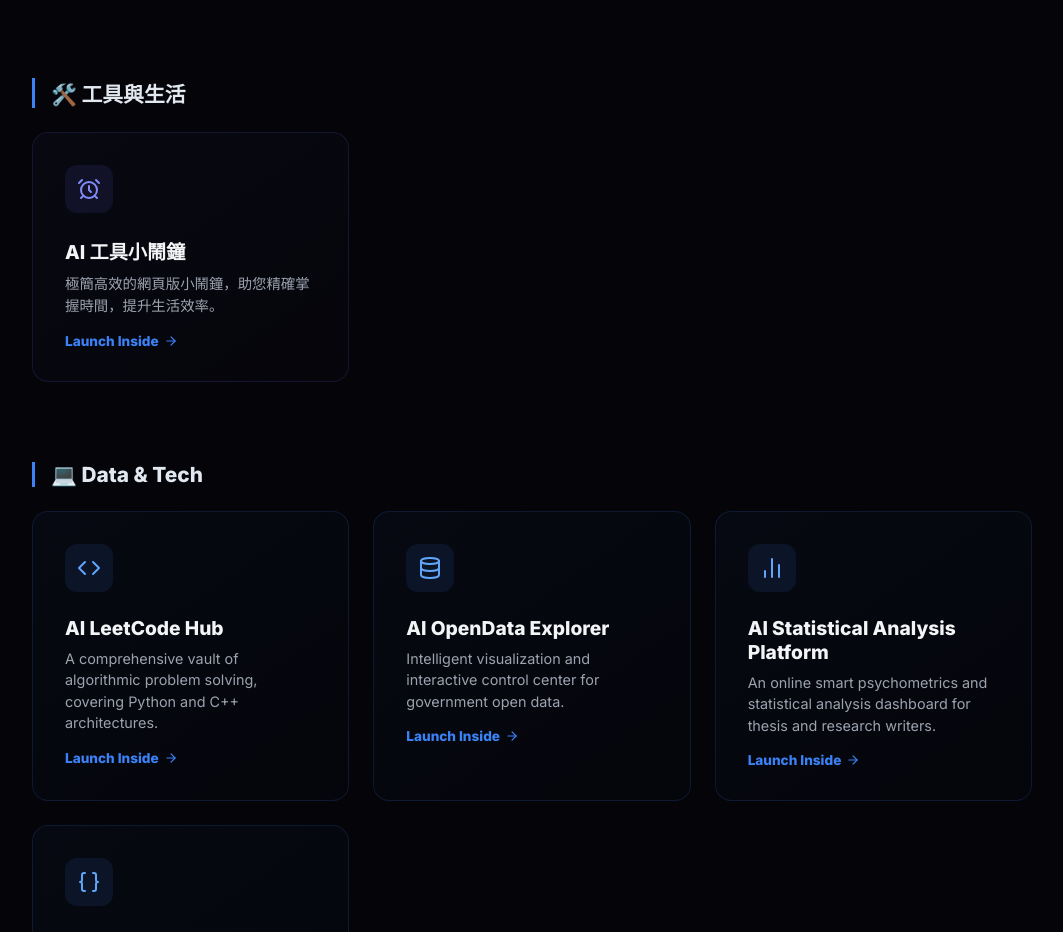
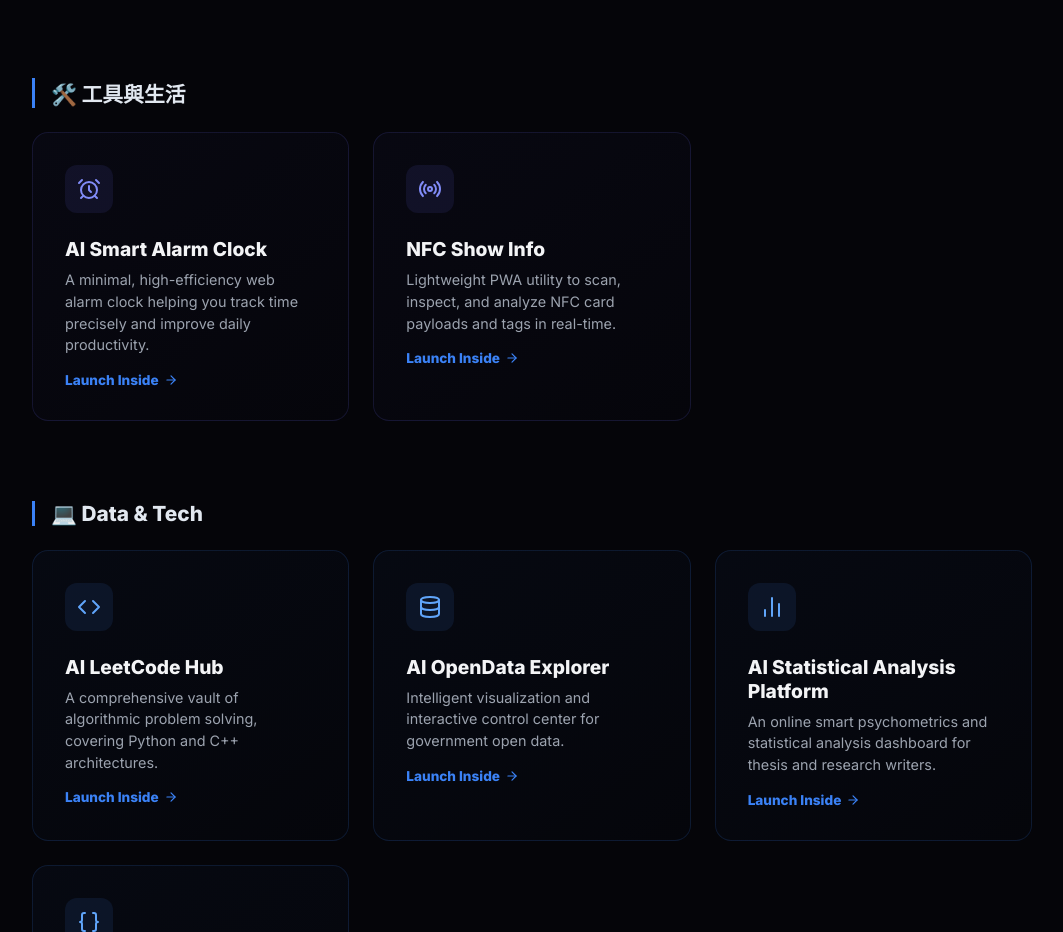
Before and after one commit to toydogcat/luna-ai, a React (Vite) app: page / in a window 1280 px wide. Shown: the part 1543-2475 px from the top of the page, without its empty margins (58-1121 px from the left). Built offline with nearby package versions, Linux system fonts and the light colour scheme.

Commit message:
feat: add NFC Show Info tool to tools category and configure Chinese/English translations

```diff
--- a/src/App.jsx
+++ b/src/App.jsx
@@ -1,6 +1,6 @@
 import React, { useState, useEffect } from 'react';
 import { motion, AnimatePresence } from 'framer-motion';
-import { Sparkles, ArrowRight, Zap, Globe, Brain, Users, MousePointerClick, Newspaper, Home, Languages, Heart, Code, Database, Eye, BookOpen, Scroll, Crown, Bomb, Grid3X3, Grid, Lock, Terminal, CheckCircle2, Smartphone, Shield, Library, Clapperboard, Fingerprint, ScanQrCode, Target, MapPin, Braces, BarChart2, Swords, Car, Siren, MessageSquare, Gavel, CloudLightning, Trees, Activity, ChevronUp, AlarmClock } from 'lucide-react';
+import { Sparkles, ArrowRight, Zap, Globe, Brain, Users, MousePointerClick, Newspaper, Home, Languages, Heart, Code, Database, Eye, BookOpen, Scroll, Crown, Bomb, Grid3X3, Grid, Lock, Terminal, CheckCircle2, Smartphone, Shield, Library, Clapperboard, Fingerprint, ScanQrCode, Target, MapPin, Braces, BarChart2, Swords, Car, Siren, MessageSquare, Gavel, CloudLightning, Trees, Activity, ChevronUp, AlarmClock, Radio } from 'lucide-react';
 import { useTranslation } from 'react-i18next';
 import { trackEvent } from './firebase';
 import EnglishPractice from './EnglishPractice';
@@ -63,6 +63,12 @@
         translationKey: 'projects.aiAlarmClock',
         url: 'https://toydogcat.github.io/alarm-clock/',
         icon: <AlarmClock size={24} />
+      },
+      {
+        id: 'nfc-show-info',
+        translationKey: 'projects.nfcShowInfo',
+        url: 'https://toydogcat.github.io/nfc-show-info/',
+        icon: <Radio size={24} />
       }
     ]
   },
--- a/src/i18n.js
+++ b/src/i18n.js
@@ -57,6 +57,14 @@
         simCFO: {
           title: 'Strategic CFO: Market Intelligence',
           desc: 'A high-fidelity business simulation focusing on financial transparency, risk management, and market trend sensing.'
+        },
+        aiAlarmClock: {
+          title: 'AI Smart Alarm Clock',
+          desc: 'A minimal, high-efficiency web alarm clock helping you track time precisely and improve daily productivity.'
+        },
+        nfcShowInfo: {
+          title: 'NFC Show Info',
+          desc: 'Lightweight PWA utility to scan, inspect, and analyze NFC card payloads and tags in real-time.'
         },
         aiNews: {
           title: 'AI News',
@@ -376,6 +384,10 @@
         cognitiveAssessment: {
           title: '認知功能輔助篩檢系統',
           desc: '專業臨床輔照版。整合台灣本土 MMSE、MoCA、畫鐘測驗 (CDT) 與 CASI，並搭配 Gemini 智慧合成評估報告。'
+        },
+        nfcShowInfo: {
+          title: 'NFC 顯示資訊',
+          desc: '網頁端 NFC 讀取與資訊顯示小工具，輕鬆掃描並解析 NFC 卡片的原始資料與 Payload。'
         }
       },
       installation: {
```
